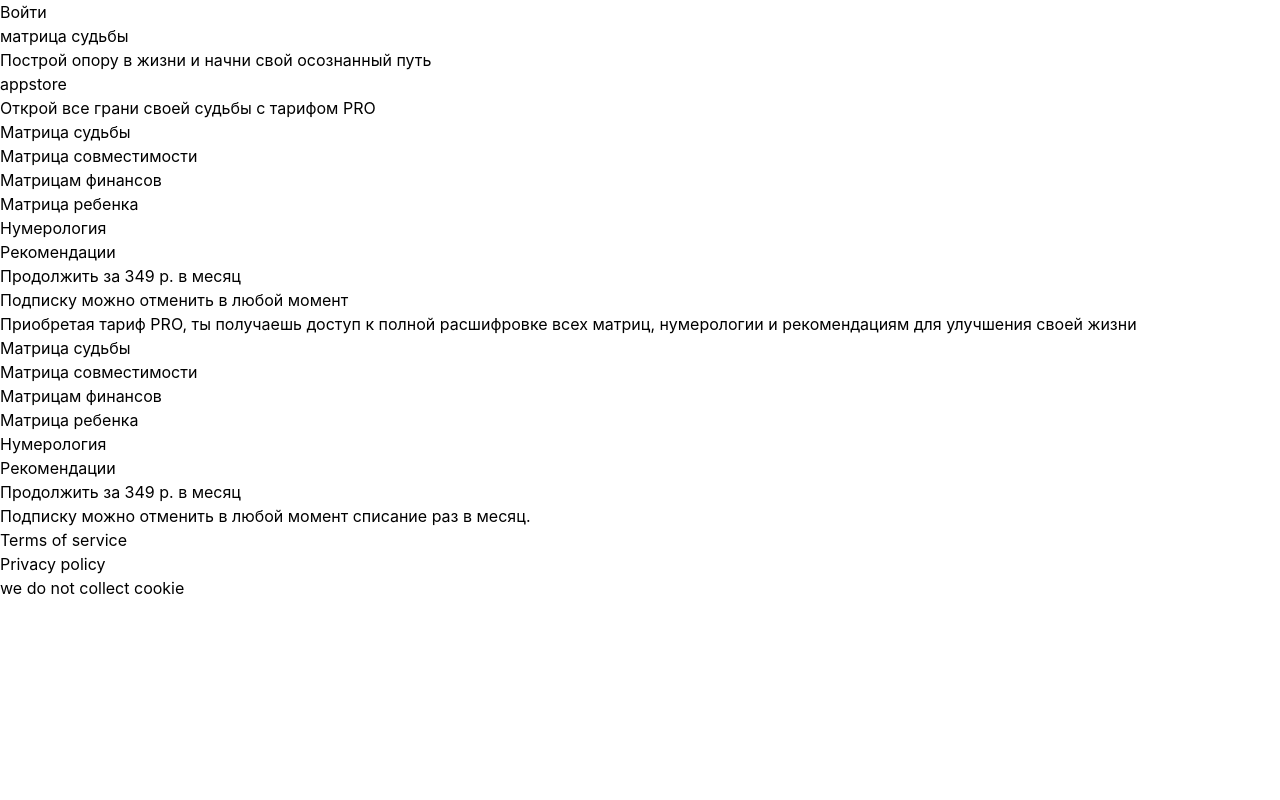
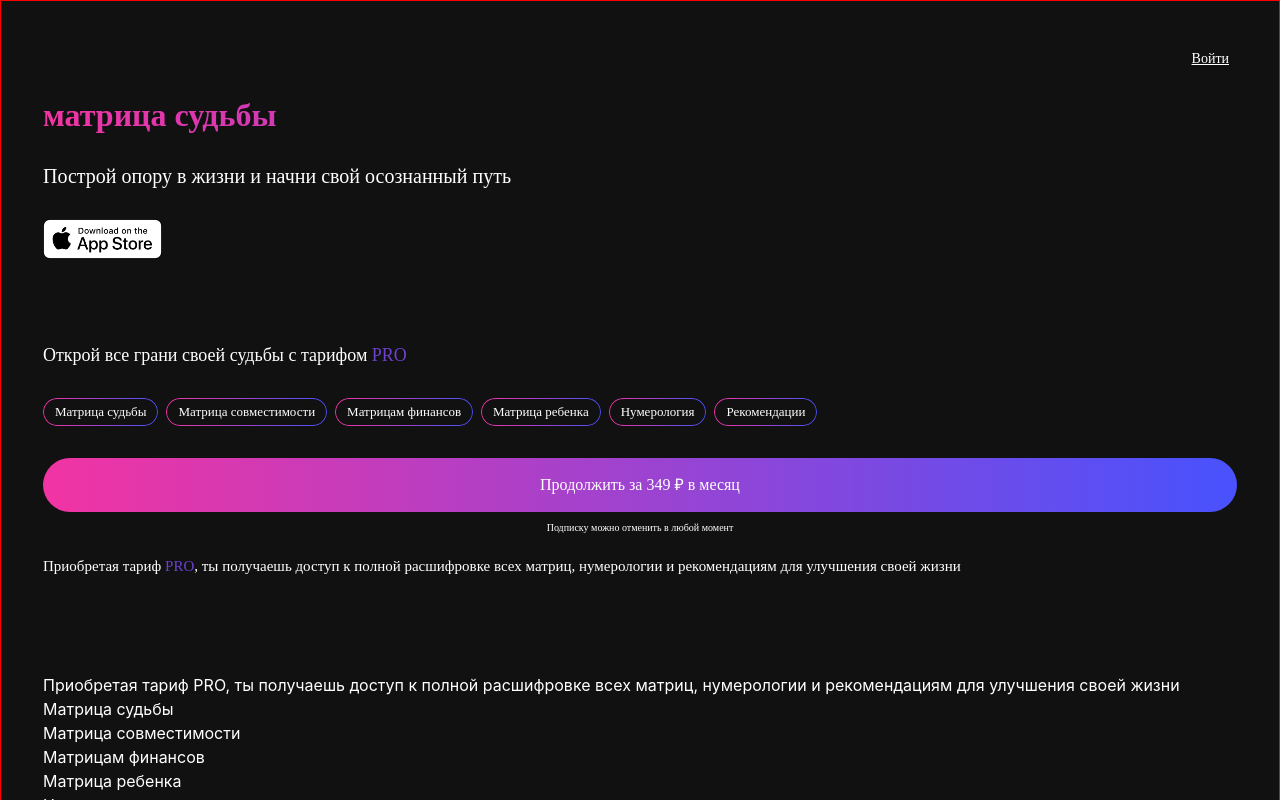
Before and after one commit to ekivoka/matrix-of-destiny, a React (Vite) app: page / in a window 1280 px wide. Shown: the top 800 px of the page. Built offline with nearby package versions, Linux system fonts and the light colour scheme; a web font is replaced by a local one.

Commit message:
draft home page

```diff
--- a/src/App.jsx
+++ b/src/App.jsx
@@ -3,6 +3,7 @@ import  Home  from "./home";
 
 function App() {
     return <Home />;
+    // return <>hello</>
 }
 
 export default App;
--- a/src/App.scss
+++ b/src/App.scss
@@ -0,0 +1,6 @@
+@import './ui.scss';
+
+h1 {
+    font-family: "Cruinn";
+    color: $pink;
+}
--- a/src/home/Home.jsx
+++ b/src/home/Home.jsx
@@ -1,21 +1,42 @@
+import "./Home.scss";
+import appstoreBtn from "../assets/imgs/appstore-btn.png";
+
 function Home() {
     return (
-        <>
-            <div> Войти</div>
-            <div> матрица судьбы</div>
-            <div> Построй опору в жизни и начни свой осознанный путь</div>
-            <div> appstore </div>
-            <div> Открой все грани своей судьбы с тарифом PRO</div>
-            <div>
-                <div> Матрица судьбы </div>
-                <div> Матрица совместимости</div>
-                <div> Матрицам финансов</div>
-                <div> Матрица ребенка</div>
-                <div> Нумерология </div>
-                <div> Рекомендации</div>
+        <div className="home">
+            <div className="login-btn">Войти</div>
+            <h1 className="title"> матрица судьбы </h1>
+            <div className="subtitle"> Построй опору в жизни и начни свой осознанный путь</div>
+            <img src={appstoreBtn} className="appstore-btn"></img>
+            <div className="caption">
+                {" "}
+                Открой все грани своей судьбы с тарифом <span className="accent-text">PRO</span>
             </div>
-            <div>Продолжить за 349 р. в месяц</div>
-            <div>Подписку можно отменить в любой момент</div>
+            <div className="feature-list">
+                <div className="feature-list__item">Матрица судьбы</div>
+                <div className="feature-list__item">Матрица совместимости</div>
+                <div className="feature-list__item">Матрицам финансов</div>
+                <div className="feature-list__item">Матрица ребенка</div>
+                <div className="feature-list__item">Нумерология</div>
+                <div className="feature-list__item">Рекомендации</div>
+            </div>
+
+            <button className="gradient-btn">Продолжить за 349 ₽ в месяц</button>
+            <div className="btn-caption">Подписку можно отменить в любой момент</div>
+
+            <div className="primary-text">
+                Приобретая тариф <span className="accent-text">PRO</span>, ты получаешь доступ к полной расшифровке всех матриц,
+                нумерологии и рекомендациям для улучшения своей жизни
+            </div>
+            {/*  */}
+
+            <br></br>
+            <br></br>
+            <br></br>
+            <br></br>
+
+
+
             <div>
                 {" "}
                 Приобретая тариф PRO, ты получаешь доступ к полной расшифровке всех матриц,
@@ -34,7 +55,7 @@ function Home() {
             <div>Terms of service</div>
             <div>Privacy policy</div>
             <div>we do not collect cookie</div>
-        </>
+        </div>
     );
 }
 
--- a/src/home/Home.scss
+++ b/src/home/Home.scss
@@ -0,0 +1,123 @@
+@import "../ui.scss";
+
+.home {
+    height: 100%;
+    padding: 42px;
+    background-color: $black;
+    color: $white;
+
+    .accent-text {
+        color: $accent;
+        font-weight: normal;
+    }
+
+    .primary-text{
+        font-family: "Geologica";
+        font-weight: 200;
+        font-size: 15px;
+        line-height: 21px;
+    }
+
+    .login-btn {
+        margin: 8px;
+        text-align: right;
+        font-family: "Geologica";
+        font-weight: 200;
+        font-size: 14px;
+        line-height: 16px;
+        text-decoration: underline;
+    }
+
+    .title {
+        margin-bottom: 24px;
+        background: $gradient;
+        -webkit-background-clip: text;
+        background-clip: text;
+        color: transparent;
+        font-size: 32px;
+        line-height: 54px;
+        font-family: "Cruinn";
+        font-weight: bold;
+    }
+
+    .subtitle {
+        width: 70%;
+        margin-bottom: 32px;
+        font-family: "Geologica";
+        font-weight: 200;
+        font-size: 20px;
+        line-height: 21px;
+    }
+
+    .appstore-btn {
+        width: 119px;
+        margin-bottom: 80px;
+    }
+    .caption {
+        margin-bottom: 32px;
+        font-family: "Geologica";
+        font-size: 18px;
+        line-height: 21px;
+        font-weight: normal;
+    }
+
+    .feature-list {
+        display: flex;
+        flex-direction: row;
+        justify-content: flex-start;
+        flex-wrap: wrap;
+        gap: 8px;
+        margin-bottom: 32px;
+
+
+        &__item {
+            position: relative;
+            padding: 6px 12px;
+            font-family: "Geologica";
+            font-weight: 200;
+            font-size: 13px;
+           line-height: 16px;
+        }
+
+        &__item::before {
+            content: "";
+             position: absolute;
+            top: 0;
+            left: 0;
+            right: 0;
+            bottom: 0;
+            border-radius: 20px;
+            border: 1px solid transparent;
+            background: $gradient border-box;
+            -webkit-mask: linear-gradient(#fff 0 0) padding-box, linear-gradient(#fff 0 0);
+            -webkit-mask-composite: destination-out;
+            mask-composite: exclude;
+        }
+    }
+
+    .gradient-btn{
+        width: 100%;
+        margin-bottom: 8px;
+        padding: 16px;
+        border: none;
+        border-radius: 40px;
+        background: $gradient;
+        font-family: "Geologica";
+        font-weight: 300;
+        font-size: 16px;
+        line-height:22px;
+        color: $white;
+
+    }
+
+    .btn-caption{
+        margin-bottom: 20px;
+        font-family: "Geologica";
+        font-weight: 200;
+        font-size: 10px;
+        line-height:16px;
+        text-align: center;
+    }
+
+
+}
--- a/src/index.css
+++ b/src/index.css
@@ -36,6 +36,7 @@ body {
   align-content: center;
   flex-grow: 1;
 
+  border: 1px solid red;;
 }
 
 *,
```
